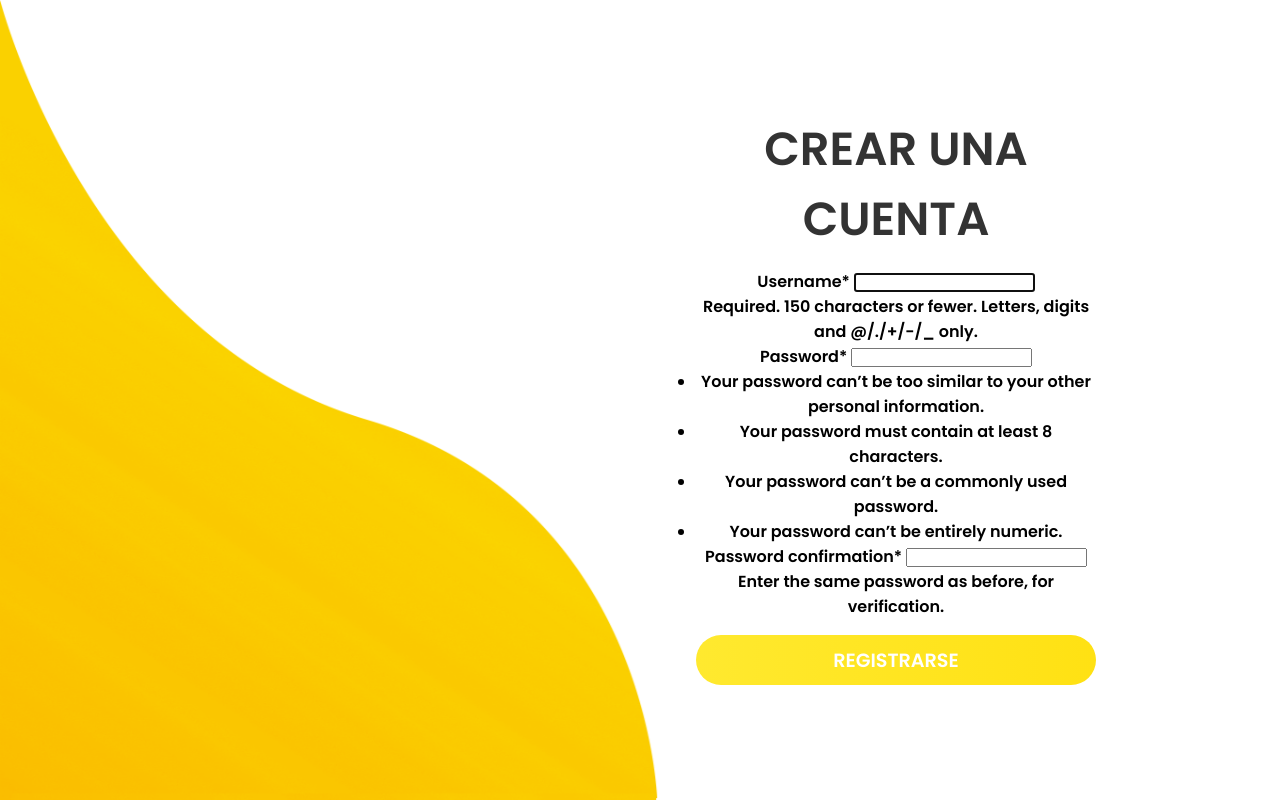
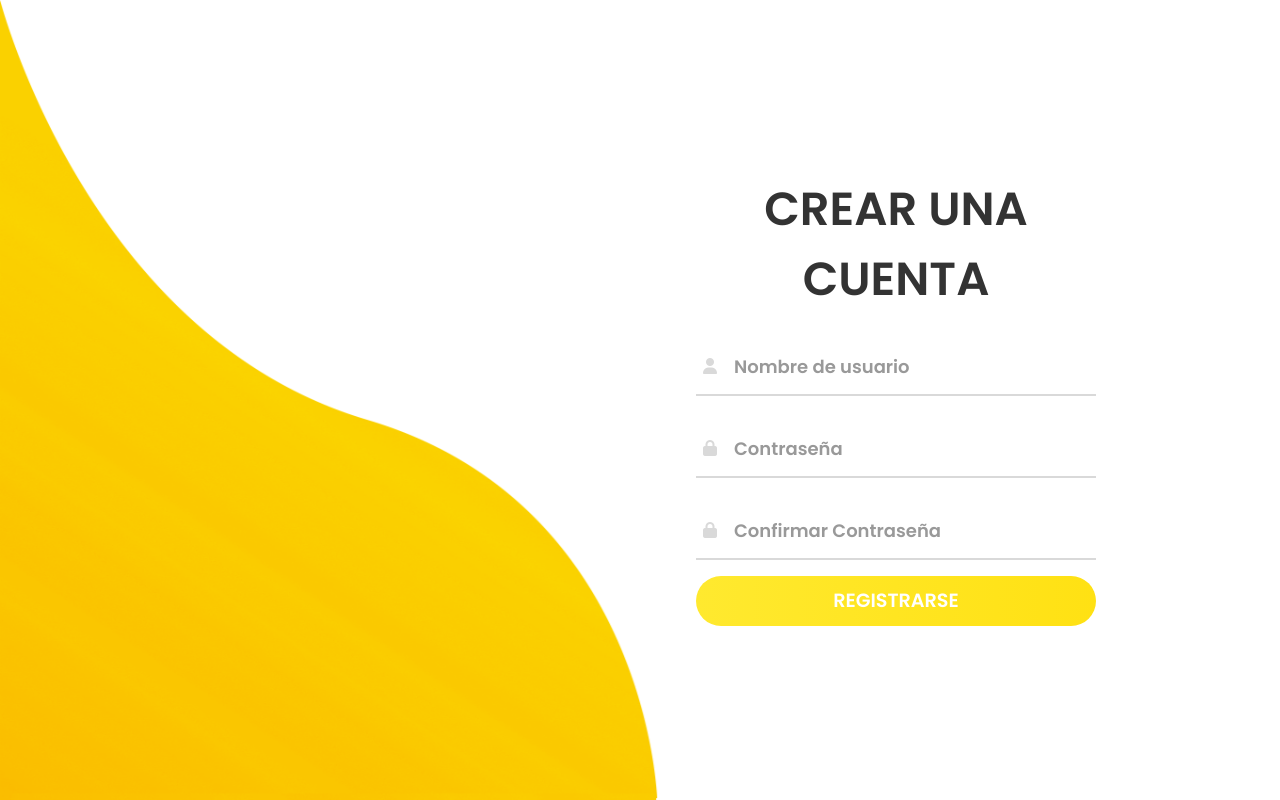
Before and after one commit to Marcelo200221/KumaStore, a Django app: page /registrar in a window 1280 px wide. Run offline with Django 4.2, Linux system fonts and the light colour scheme; some libraries are stand-ins or nearby versions.

Commit message:
fix: Se solucionaron problemas de persistencia en el cambio modo oscuro/claro y se arreglaron los formularios de inicio de sesión y registro

```diff
--- a/app/kuma/static/CSS/style-registro.css
+++ b/app/kuma/static/CSS/style-registro.css
@@ -153,17 +153,22 @@ a{
 	transition: .3s;
 }
 
+@keyframes errorFade {
+	0%  {opacity: 1;}
+	50% {opacity: 0.5;}
+	100%{opacity: 1;}
+}
+
 .formulario__input-error{
-	display: block;
-	text-align: left;
+	display: none;
 	text-decoration: none;
 	color: rgb(206, 22, 22);
+	animation: errorFade 1.2s infinite;
 	font-size: 0.9rem;
-	display: none;
 }
 
 .formulario__input-error-activo {
-	display: block;
+	display: flex;
 }
 
 a:hover{
--- a/app/kuma/static/JS/registro.js
+++ b/app/kuma/static/JS/registro.js
@@ -75,10 +75,11 @@ const validarCampo = (expresion, input, campo) =>{
 }
 
 const validarPassword2 = () => {
-    const inputPassword1 = document.getElementById('password');
+    const inputPassword1 = document.getElementById('password1');
     const inputPassword2 = document.getElementById('password2');
 
-    if (inputPassword1.value !== inputPassword2.value) {
+
+    if (inputPassword1.value != inputPassword2.value) {
         document.getElementById('grupo__password2').classList.add('formulario__grupo-incorrecto');
         document.getElementById('grupo__password2').classList.remove('formulario__grupo-correcto');
 		document.getElementById('password2-error').classList.add('formulario__input-error-activo');
@@ -102,7 +103,3 @@ inputs.forEach((input) => {
     input.addEventListener('blur', validarFormulario);
 	input.addEventListener('keyup', validarFormulario);
 });
-
-formulario.addEventListener('submit', (e) =>{
-    e.preventDefault();
-});
--- a/app/kuma/templates/comida.html
+++ b/app/kuma/templates/comida.html
@@ -15,9 +15,9 @@
     <h3>Comidas nutritivas para tu mascota</h3>
     </div>
 
-    <div class="row">
+    <div class="row justify-content-center">
       {% for p in prod %}
-      <div class="col">
+      <div class="col-md-4 d-flex justify-content-center">
         <div class="card" style="width: 18rem;">
           <img src="{{p.imagen_url.url}}" class="card-image" alt="...">
           <div class="card-body">
--- a/app/kuma/templates/inicio.html
+++ b/app/kuma/templates/inicio.html
@@ -73,6 +73,7 @@
               </div>
             </div>
           </div>
+          <br>
           <div class="col">
             <div class="card" style="width: 18rem;">
               <div id="carouselExampleAutoplaying" class="carousel slide" data-bs-ride="carousel">
@@ -104,6 +105,7 @@
               </div>
             </div>
           </div>
+          <br>
           <div class="col">
             <div class="card" style="width: 18rem;">
               <div id="carouselExampleAutoplaying" class="carousel slide" data-bs-ride="carousel">
@@ -137,7 +139,7 @@
           </div>
 
           <div class="col">
-            <div class="card" style="width: 18rem;">
+            <div class="card" style="width: 18rem; margin-top: 5%; margin-bottom: 5%;">
               <div id="carouselExampleAutoplaying" class="carousel slide" data-bs-ride="carousel">
                 <div class="carousel-inner">
                   <div class="carousel-item active">
--- a/app/kuma/templates/registration/registro.html
+++ b/app/kuma/templates/registration/registro.html
@@ -17,16 +17,47 @@
 		<div class="img">
 		</div>
 		<div class="register-content">
-			<form action="#" id="formulario" enctype="multipart/form-data" method="post">
+			<form action="{% url 'registrar' %}" method="post" id="formulario" enctype="multipart/form-data">
 				{% csrf_token %}
 				<h2 class="title">Crear una cuenta</h2>
 
+				<div class="input-div one">
+           		   <div class="i">
+           		   		<i class="fas fa-user"></i>
+           		   </div>
+           		   <div class="div">
+           		   		<h5>Nombre de usuario</h5>
+           		   		<input type="text" class="input" name="username">
+           		   </div>
+           		</div>
 
-			  	{{form | crispy}}
-			  <input type="submit" class="btn" value="Registrarse">
+				<div class="input-div pass">
+           		   <div class="i">
+           		    	<i class="fas fa-lock"></i>
+           		   </div>
+           		   <div class="div">
+           		    	<h5>Contraseña</h5>
+           		    	<input type="password" id="password1" class="input" name="password1">
+            	   </div>
+            	</div>
+
+				<div class="input-div pass" id="grupo__password2">
+           		   <div class="i">
+           		    	<i class="fas fa-lock"></i>
+           		   </div>
+           		   <div class="div">
+           		    	<h5>Confirmar Contraseña</h5>
+           		    	<input type="password" id="password2" class="input" name="password2">
+            	   </div>
+            	</div>
+				<p id="password2-error" class="formulario__input-error">
+					Las contraseñas no coinciden
+				</p>
+
+			  	<button type="submit" class="btn">Registrarse</button>
             </form>
         </div>
 
-    <!--<script type="text/javascript" src="{% static 'js/registro.js'%}"></script>-->
+    <script type="text/javascript" src="{% static 'js/registro.js'%}"></script>
 </body>
 </html>
--- a/app/kuma/urls.py
+++ b/app/kuma/urls.py
@@ -14,8 +14,7 @@ urlpatterns = [
     path('editarProducto/<sku>', views.cargarEditarProductos),
     path('editarProductoForm', views.editarProductoForm),
     path('eliminarProducto/<sku>', views.eliminarProducto),
-    path('registrar', views.cargarAgregarUsuario),
-    path('agregarUsuarioForm', views.agregarUsuario),
+    path('registrar', views.agregarUsuario, name='registrar'),
     path('comida', views.cargarComida),
     path('actualizar_stock/', views.actualizar_stock, name='actualizar_stock')
 ]
--- a/app/kuma/views.py
+++ b/app/kuma/views.py
@@ -9,6 +9,7 @@ from django.views.decorators.csrf import csrf_exempt
 from django.contrib.auth import authenticate, login
 from django.http import JsonResponse, HttpResponse
 import json
+from django.contrib.auth.forms import UserCreationForm
 
 # Create your views here.
 def cargarInicio(request):
@@ -141,19 +142,18 @@ def cargarAgregarUsuario(request):
     return render(request, "registration/registro.html", data)
 
 def agregarUsuario(request):
-    v_correo = request.POST['correo']
-    v_nombre = request.POST['nombre']
-    v_apellido = request.POST['apellido']
-    if request.POST['password'] == request.POST['password2'] and request.POST['password'] != '':
-        v_contraseña = request.POST['password']
-        Usuario.objects.create(correo = v_correo,  nombre=v_nombre, apellido=v_apellido, contraseña=v_contraseña)
-    elif request.POST['password'] == '' or request.POST['password2'] == '':
-        print("Alguno de los campos de contraseña está vacio")
+    if request.method == "POST":
+        form = UserCreationForm(request.POST)
+        print(form)
+        if form.is_valid():
+            form.save()
+            return redirect("login")
+        else:
+            print("El formulario enviado no es valido")
     else:
-        print("Contraseña invalida")
+        form = UserCreationForm()
 
-
-    return redirect("/registrar")
+    return render(request, "registration/registro.html", {"form": form})
 @csrf_exempt
 def actualizar_stock(request):
      if request.method == 'POST':
--- a/kumaStore/settings.py
+++ b/kumaStore/settings.py
@@ -13,6 +13,9 @@ https://docs.djangoproject.com/en/4.2/ref/settings/
 from pathlib import Path
 import os
 from django.contrib.messages import constants as mensajes
+from dotenv import load_dotenv
+
+load_dotenv()
 
 
 # Build paths inside the project like this: BASE_DIR / 'subdir'.
```
Also changed, not shown: app/kuma/static/CSS/style.css (+21 -0 lines), app/kuma/static/JS/funciones-estetica.js (+18 -1 lines), app/kuma/templates/agregar_producto.html (+6 -5 lines), app/kuma/templates/base.html (+14 -1 lines), app/kuma/templates/registration/login.html (+7 -8 lines), media/ImagenesProductos/Arnes_torso_completo.jpg (deleted), media/ImagenesProductos/Colgante_Tickless_repelente_ultrasonico.jpg (deleted), media/ImagenesProductos/mascan-arnés-cruzado-acolchado.jpg (added), 1 other file.
